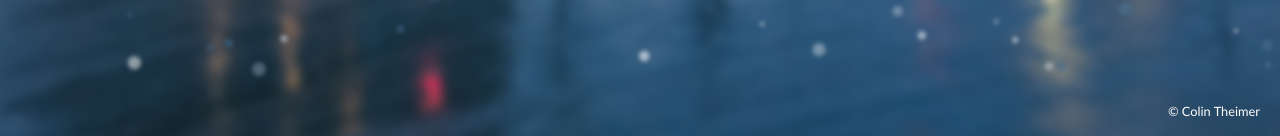
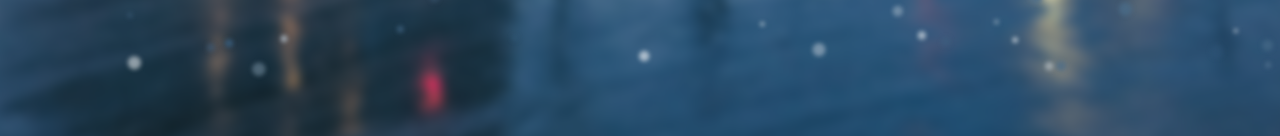
Before and after one commit to Nipaanda/Nipaanda.github.io, a Jekyll site: the page index.html, which Jekyll copies as it is, in a window 1280 px wide. Shown: the part 761-897 px from the top of the page. Built offline with Jekyll 4.4.1, drawn with Linux system fonts in a browser that asks for light colours.

Commit message:
removed name

```diff
--- a/index.html
+++ b/index.html
@@ -10,7 +10,7 @@
     <script src="./JS/navbar.js"></script>
     <script src="./JS/particles.js"></script>
     <title>Nipaanda - Home</title>
-    <meta name="description" content="Personal website of Nipaanda | Colin Theimer. Feel free to look around.">
+    <meta name="description" content="Personal website of Nipaanda. Feel free to look around! o7">
     <meta name="robots" content="index,follow">
     <link rel="icon" type="image/x-icon" href="favicon.ico">
 </head>
@@ -81,10 +81,6 @@
             </span>
         </div>
 
-
-        <footer>
-            <div class="copyright">&copy; Colin Theimer</div>
-        </footer>
     </div>
 </body>
 
```
